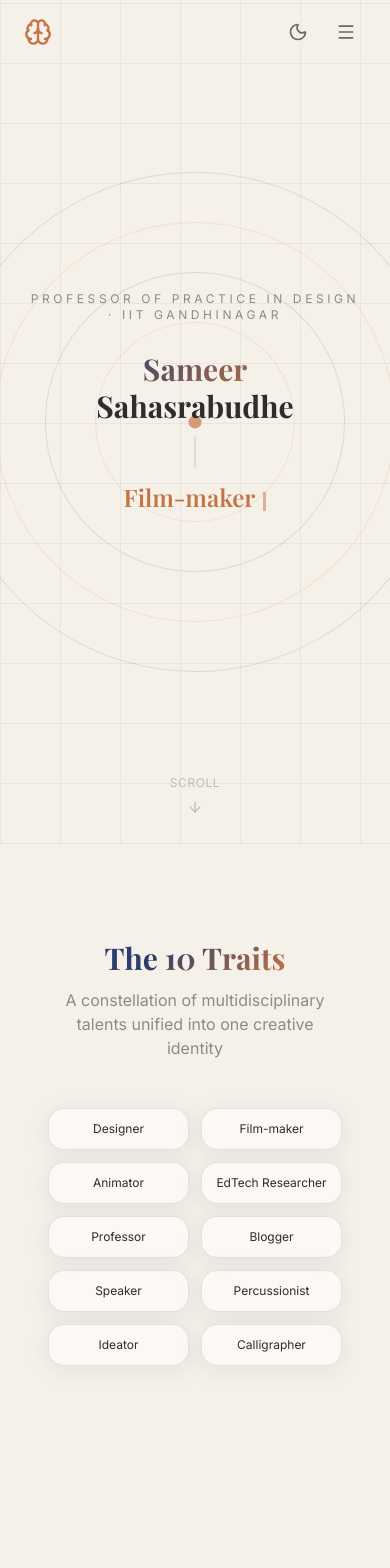
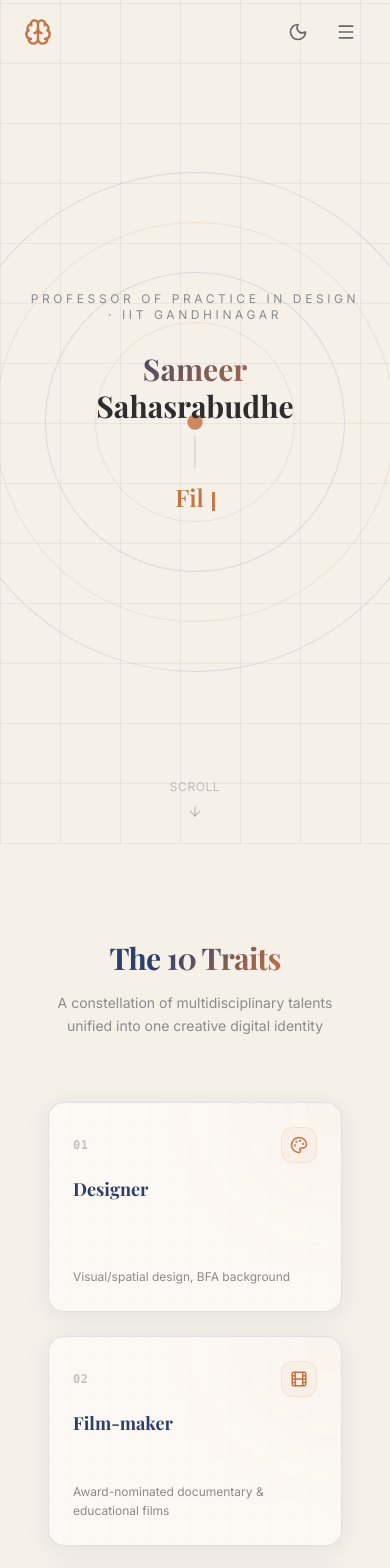
Before and after one commit to RutikKulkarni/1000brains, a Next.js app: page / in a window 390 px wide. Shown: the top 1568 px of the page. Built offline with nearby package versions, Linux system fonts and the light colour scheme.

Commit message:
feat: add TraitsWheel component to display creative traits in a responsive bento grid

```diff
--- a/src/components/home/TraitsWheel.tsx
+++ b/src/components/home/TraitsWheel.tsx
@@ -7,217 +7,83 @@ import * as LucideIcons from "lucide-react";
 import { useIntersectionObserver } from "@/hooks/useIntersectionObserver";
 
 export default function TraitsWheel() {
-  const [activeTrait, setActiveTrait] = useState<number | null>(null);
   const [ref, isVisible] = useIntersectionObserver<HTMLDivElement>({
-    threshold: 0.2,
+    threshold: 0.1,
   });
 
-  const radius = 200;
-  const centerX = 250;
-  const centerY = 250;
+  // Map icon names to Lucide Icon components
+  const IconMap: { [key: string]: React.ComponentType<any> } = {
+    Palette: LucideIcons.Palette,
+    Film: LucideIcons.Film,
+    Box: LucideIcons.Box,
+    FlaskConical: LucideIcons.FlaskConical,
+    GraduationCap: LucideIcons.GraduationCap,
+    PenTool: LucideIcons.PenTool,
+    Mic: LucideIcons.Mic,
+    Music: LucideIcons.Music,
+    Lightbulb: LucideIcons.Lightbulb,
+    Brush: LucideIcons.Brush,
+  };
 
   return (
-    <section className="py-24 px-6" ref={ref}>
-      <div className="section-container">
+    <section className="py-24 px-6 relative overflow-hidden" ref={ref}>
+      {/* Background blueprint lines */}
+      <div className="absolute inset-0 bg-[linear-gradient(to_right,var(--border)_1px,transparent_1px)] bg-[size:100px] opacity-[0.02] pointer-events-none" />
+
+      <div className="section-container relative z-10">
         <motion.div
           initial={{ opacity: 0, y: 20 }}
           animate={isVisible ? { opacity: 1, y: 0 } : {}}
           transition={{ duration: 0.6 }}
-          className="text-center mb-12"
+          className="text-center mb-16"
         >
-          <h2 className="text-3xl md:text-4xl font-heading font-bold mb-3">
+          <h2 className="text-3xl md:text-5xl font-heading font-bold mb-4 tracking-tight">
             The <span className="gradient-text">10 Traits</span>
           </h2>
-          <p className="text-muted font-body max-w-lg mx-auto">
-            A constellation of multidisciplinary talents unified into one creative identity
+          <p className="text-muted font-body max-w-xl mx-auto text-sm md:text-base leading-relaxed">
+            A constellation of multidisciplinary talents unified into one creative digital identity
           </p>
         </motion.div>
 
-        <div className="flex flex-col lg:flex-row items-center justify-center gap-12">
-          {/* SVG Constellation */}
-          <motion.div
-            initial={{ opacity: 0, scale: 0.8 }}
-            animate={isVisible ? { opacity: 1, scale: 1 } : {}}
-            transition={{ duration: 0.8, delay: 0.2 }}
-            className="hidden md:block relative"
-          >
-            <svg
-              width={500}
-              height={500}
-              viewBox="0 0 500 500"
-              className="overflow-visible"
-            >
-              {/* Outer ring */}
-              <circle
-                cx={centerX}
-                cy={centerY}
-                r={radius + 30}
-                fill="none"
-                stroke="var(--card-border)"
-                strokeWidth="1"
-                strokeDasharray="4 6"
-              />
-              <circle
-                cx={centerX}
-                cy={centerY}
-                r={radius - 20}
-                fill="none"
-                stroke="var(--card-border)"
-                strokeWidth="0.5"
-              />
+        {/* Responsive Bento Grid of Traits */}
+        <div className="grid grid-cols-1 sm:grid-cols-2 md:grid-cols-3 lg:grid-cols-5 gap-6">
+          {TRAITS.map((trait, i) => {
+            const IconComponent = IconMap[trait.icon] || LucideIcons.HelpCircle;
+            return (
+              <motion.div
+                key={trait.id}
+                initial={{ opacity: 0, y: 30 }}
+                animate={isVisible ? { opacity: 1, y: 0 } : {}}
+                transition={{ duration: 0.5, delay: i * 0.05 }}
+                className="relative overflow-hidden glass-card p-6 flex flex-col justify-between h-[210px] rounded-2xl cursor-pointer group transition-all duration-300 hover:shadow-lg hover:shadow-accent/5 hover:border-accent/40 hover:-translate-y-1.5"
+              >
+                {/* Blueprint grid effect in background */}
+                <div className="absolute inset-0 bg-[linear-gradient(to_right,var(--border)_1px,transparent_1px),linear-gradient(to_bottom,var(--border)_1px,transparent_1px)] bg-[size:20px_20px] opacity-[0.04] group-hover:opacity-[0.08] transition-opacity duration-300" />
 
-              {/* Connection lines to center */}
-              {TRAITS.map((_, i) => {
-                const angle = (i * 360) / TRAITS.length - 90;
-                const rad = (angle * Math.PI) / 180;
-                const x = centerX + radius * Math.cos(rad);
-                const y = centerY + radius * Math.sin(rad);
-                return (
-                  <motion.line
-                    key={`line-${i}`}
-                    x1={centerX}
-                    y1={centerY}
-                    x2={x}
-                    y2={y}
-                    stroke={activeTrait === i ? "var(--accent)" : "var(--card-border)"}
-                    strokeWidth={activeTrait === i ? 1.5 : 0.5}
-                    initial={{ pathLength: 0 }}
-                    animate={isVisible ? { pathLength: 1 } : {}}
-                    transition={{ duration: 0.8, delay: 0.3 + i * 0.08 }}
-                  />
-                );
-              })}
+                {/* Radial glow effect */}
+                <div className="absolute -right-20 -top-20 w-40 h-40 rounded-full bg-accent/5 blur-3xl group-hover:bg-accent/15 transition-all duration-300" />
 
-              {/* Center brain icon */}
-              <circle
-                cx={centerX}
-                cy={centerY}
-                r={28}
-                fill="var(--surface)"
-                stroke="var(--accent)"
-                strokeWidth="2"
-              />
-              <text
-                x={centerX}
-                y={centerY + 5}
-                textAnchor="middle"
-                className="text-xs font-heading font-bold fill-accent"
-              >
-                1000
-              </text>
-
-              {/* Trait nodes */}
-              {TRAITS.map((trait, i) => {
-                const angle = (i * 360) / TRAITS.length - 90;
-                const rad = (angle * Math.PI) / 180;
-                const x = centerX + radius * Math.cos(rad);
-                const y = centerY + radius * Math.sin(rad);
-                const isActive = activeTrait === i;
-
-                return (
-                  <g
-                    key={trait.id}
-                    onMouseEnter={() => setActiveTrait(i)}
-                    onMouseLeave={() => setActiveTrait(null)}
-                    className="cursor-pointer"
-                  >
-                    <motion.circle
-                      cx={x}
-                      cy={y}
-                      r={isActive ? 32 : 26}
-                      fill={isActive ? "var(--accent)" : "var(--surface)"}
-                      stroke={isActive ? "var(--accent)" : "var(--card-border)"}
-                      strokeWidth={isActive ? 2 : 1}
-                      initial={{ scale: 0 }}
-                      animate={isVisible ? { scale: 1 } : {}}
-                      transition={{
-                        type: "spring",
-                        stiffness: 200,
-                        damping: 15,
-                        delay: 0.4 + i * 0.08,
-                      }}
-                    />
-                    <text
-                      x={x}
-                      y={y + 1}
-                      textAnchor="middle"
-                      dominantBaseline="middle"
-                      className={`text-[10px] font-body font-semibold pointer-events-none ${
-                        isActive ? "fill-white" : "fill-[var(--foreground)]"
-                      }`}
-                    >
-                      {trait.id}
-                    </text>
-                    {/* Label */}
-                    <text
-                      x={x}
-                      y={y + (angle > -90 && angle < 90 ? 44 : -38)}
-                      textAnchor="middle"
-                      className="text-[9px] font-body fill-muted pointer-events-none"
-                    >
-                      {trait.name}
-                    </text>
-                  </g>
-                );
-              })}
-            </svg>
-          </motion.div>
-
-          {/* Mobile grid + Info panel */}
-          <div className="w-full lg:w-[320px] shrink-0">
-            {/* Mobile grid */}
-            <div className="grid grid-cols-2 sm:grid-cols-5 gap-3 md:hidden mb-6">
-              {TRAITS.map((trait, i) => (
-                <button
-                  key={trait.id}
-                  onClick={() => setActiveTrait(activeTrait === i ? null : i)}
-                  className={`glass-card p-3 text-center text-xs font-body transition-all ${
-                    activeTrait === i
-                      ? "!bg-accent !text-white !border-accent"
-                      : ""
-                  }`}
-                >
-                  {trait.name}
-                </button>
-              ))}
-            </div>
-
-            {/* Info panel */}
-            <AnimatePresence mode="wait">
-              {activeTrait !== null && (
-                <motion.div
-                  key={activeTrait}
-                  initial={{ opacity: 0, x: 20 }}
-                  animate={{ opacity: 1, x: 0 }}
-                  exit={{ opacity: 0, x: -20 }}
-                  transition={{ duration: 0.3 }}
-                  className="glass-card p-6"
-                >
-                  <div className="flex items-center gap-3 mb-3">
-                    <div className="w-10 h-10 rounded-xl bg-accent/10 flex items-center justify-center text-accent font-heading font-bold text-lg">
-                      {TRAITS[activeTrait].id}
-                    </div>
-                    <div>
-                      <h3 className="font-heading font-semibold text-lg">
-                        {TRAITS[activeTrait].name}
-                      </h3>
+                <div className="relative z-10">
+                  <div className="flex items-center justify-between">
+                    <span className="font-mono text-xs text-muted/50 font-semibold tracking-wider">
+                      {String(trait.id).padStart(2, "0")}
+                    </span>
+                    <div className="w-9 h-9 rounded-xl bg-accent/5 border border-accent/10 flex items-center justify-center text-accent group-hover:bg-accent/15 group-hover:border-accent/25 group-hover:scale-110 transition-all duration-300">
+                      <IconComponent className="w-4.5 h-4.5" />
                     </div>
                   </div>
-                  <p className="text-sm text-muted font-body leading-relaxed">
-                    {TRAITS[activeTrait].description}
-                  </p>
-                </motion.div>
-              )}
-            </AnimatePresence>
 
-            {activeTrait === null && (
-              <div className="glass-card p-6 text-center hidden lg:block">
-                <p className="text-sm text-muted font-body">
-                  Hover over a trait to explore
+                  <h3 className="font-heading font-bold text-lg md:text-xl mt-4 text-foreground group-hover:text-accent transition-colors duration-300">
+                    {trait.name}
+                  </h3>
+                </div>
+
+                <p className="relative z-10 text-xs text-muted leading-relaxed font-body group-hover:text-foreground/90 transition-colors duration-300 mt-2">
+                  {trait.description}
                 </p>
-              </div>
-            )}
-          </div>
+              </motion.div>
+            );
+          })}
         </div>
       </div>
     </section>
```
